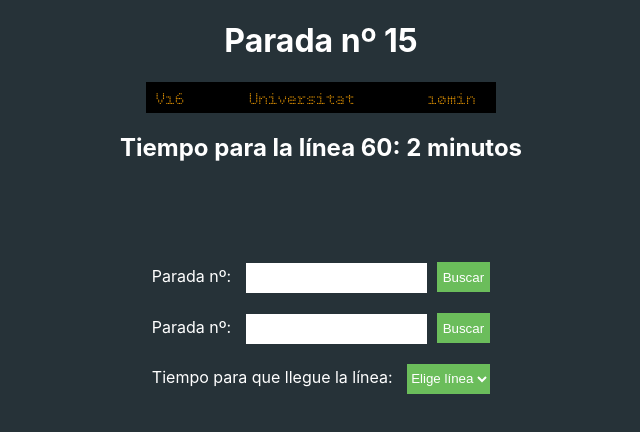
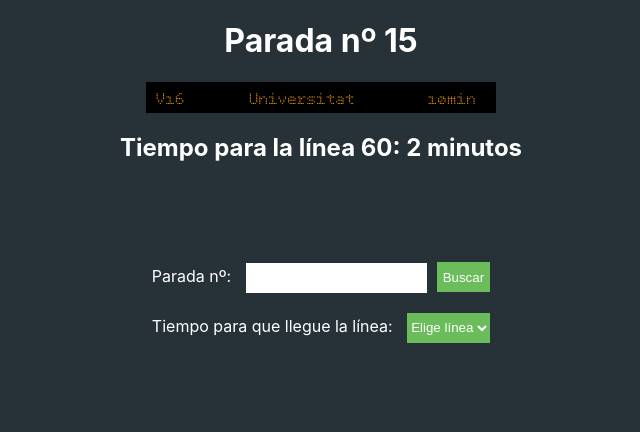
Before and after one commit to Xavi-e/C2-React-Parada-Bus-grupoC, a React (Create React App) app: page / in a window 1280 px wide. Shown: the top 432 px of the page, without its empty margins (319-959 px from the left). Built offline with nearby package versions, Linux system fonts and the light colour scheme.

Commit message:
Form tiempo de linea estaba duplicado

```diff
--- a/src/App.js
+++ b/src/App.js
@@ -21,15 +21,7 @@ function App() {
       </header>
       <section className="forms">
         <FormNumeroParada />
-        <form>
-
-          <label htmlFor="num-parada">Parada nº: </label>
-          <input type="number" id="num-parada" />
-          <button type="submit">Buscar</button>
-        </form>
         <FormTiempoDeLinea />
-
-
       </section>
       {/* <header className="cabecera">
         <h2>Bus 109 - Hospital Clínic / Polígon Zona Franca</h2>
```
